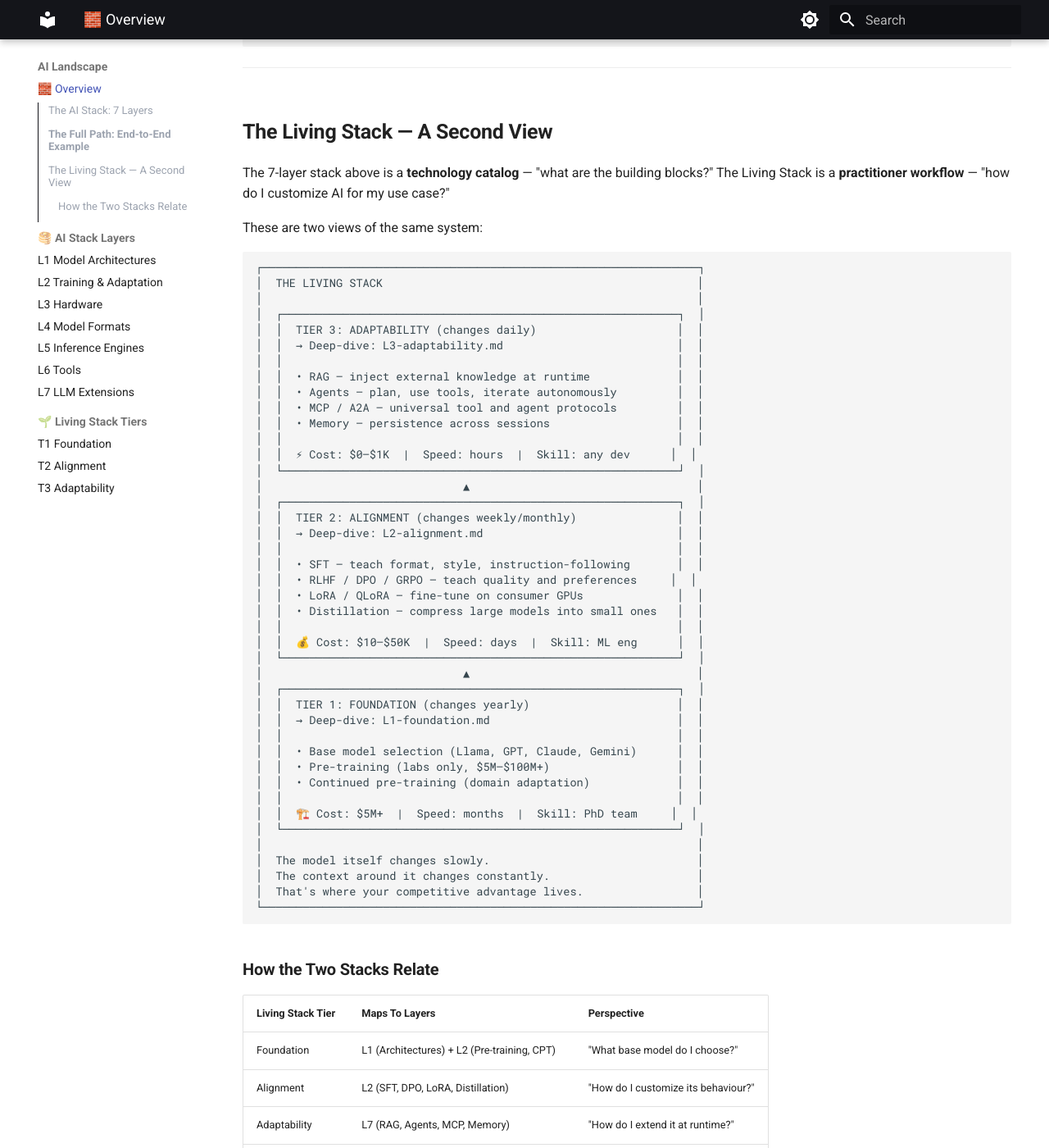
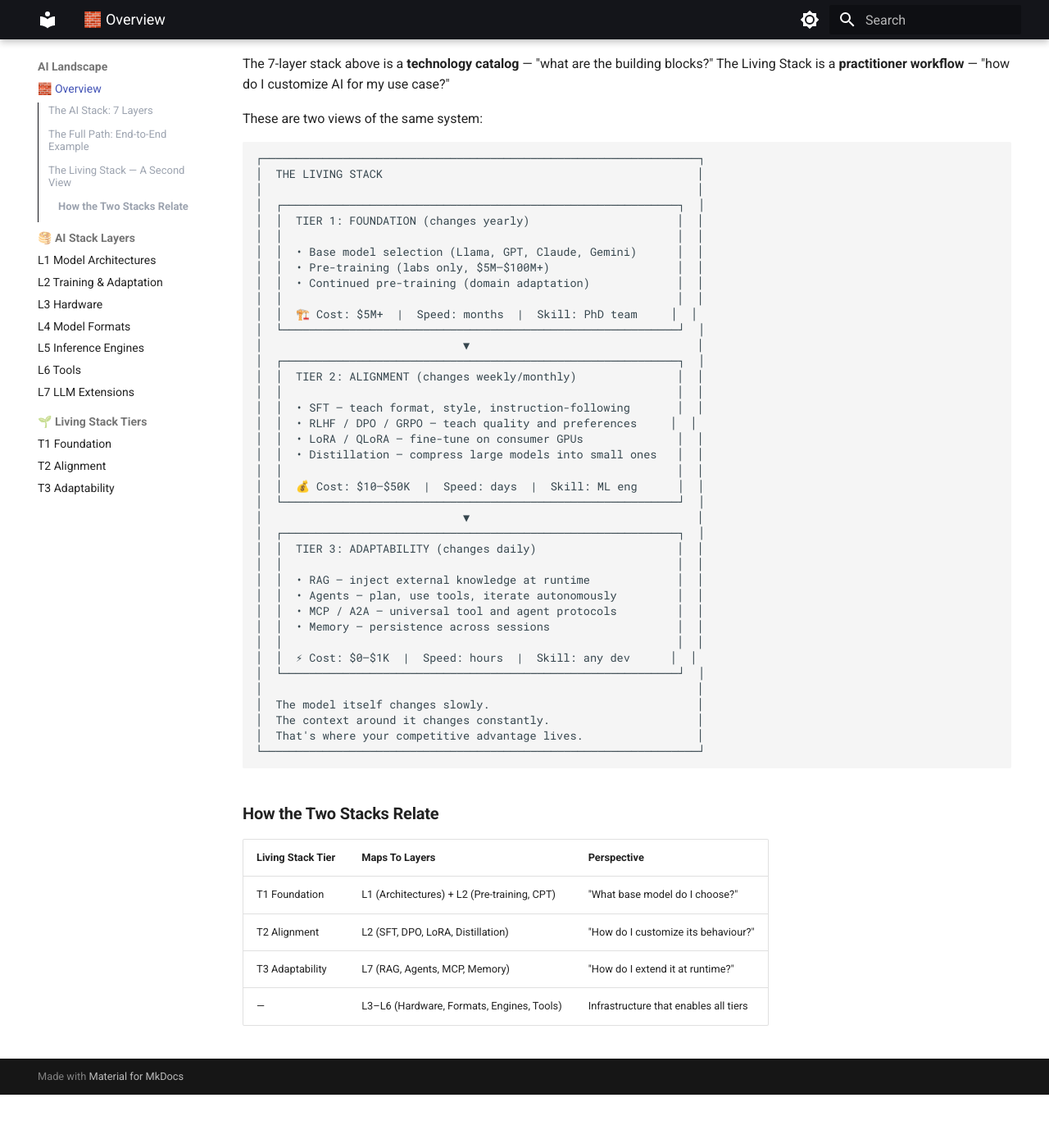
Before and after one commit to jaojbls/ai-landscape, an MkDocs documentation site: the page built from docs/index.md, in a window 1280 px wide and 1400 px high, scrolled down 3336 px. Shown: the whole window at 82% size. Built offline with MkDocs 1.6.1 and Material for MkDocs 9.7.7, drawn with Linux system fonts in a browser that asks for light colours; after the commit the page ends 4671 px from its top, so only the background shows below that; some of the changed text lies outside the part shown.

Commit message:
Docs: Remove deep-dives, reorder Living Stack to T1-T2-T3, update table

````diff
--- a/docs/index.md
+++ b/docs/index.md
@@ -9,7 +9,6 @@
 ```
 ┌─────────────────────────────────────────────────────────────────┐
 │  LAYER 1: MODEL ARCHITECTURES (The Brains)                     │
-│  → Deep-dive: 01-model-architectures.md                        │
 │                                                                 │
 │  Architectures:                                                 │
 │  • Transformer (autoregressive) — GPT, Claude, Llama, Gemini    │
@@ -33,7 +32,6 @@
                                ▼
 ┌─────────────────────────────────────────────────────────────────┐
 │  LAYER 2: TRAINING & ADAPTATION (The Evolution)                │
-│  → Deep-dive: 02-training-adaptation.md                        │
 │                                                                 │
 │  2A. Pre-Training (from scratch)                                │
 │      → Trillions of tokens, $$$ millions, only for labs         │
@@ -56,7 +54,6 @@
                                ▼
 ┌─────────────────────────────────────────────────────────────────┐
 │  LAYER 3: HARDWARE & COMPUTE (The Body)                        │
-│  → Deep-dive: 03-hardware.md                                   │
 │                                                                 │
 │  • CPU (Intel, AMD, ARM) — GGUF inference, no GPU needed        │
 │  • GPU (NVIDIA, AMD) — training + batch inference               │
@@ -71,7 +68,6 @@
                                ▼
 ┌─────────────────────────────────────────────────────────────────┐
 │  LAYER 4: MODEL FORMATS & QUANTISATION (The Compression)       │
-│  → Deep-dive: 04-model-formats.md                              │
 │                                                                 │
 │  Weight Formats:     SafeTensors, GGUF                          │
 │  Interchange:        ONNX (cross-platform portability)          │
@@ -87,7 +83,6 @@
                                ▼
 ┌─────────────────────────────────────────────────────────────────┐
 │  LAYER 5: INFERENCE ENGINES (The Runtime)                      │
-│  → Deep-dive: 05-inference-engines.md                          │
 │                                                                 │
 │  Local:   llama.cpp, MLX, ExLlamaV2, bitnet.cpp (1.58-bit)     │
 │  Server:  vLLM, SGLang, TGI, TensorRT-LLM, Triton              │
@@ -99,7 +94,6 @@
                                ▼
 ┌─────────────────────────────────────────────────────────────────┐
 │  LAYER 6: TOOLS & ENVIRONMENTS (The Interface)                 │
-│  → Deep-dive: 06-tools.md                                      │
 │                                                                 │
 │  6A. Model Servers (backend, no UI)                              │
 │      • Ollama, LocalAI, Foundry Local, Lemonade                 │
@@ -129,7 +123,6 @@
                                ▼
 ┌─────────────────────────────────────────────────────────────────┐
 │  LAYER 7: EXTENSIONS & CAPABILITIES (The Intelligence)         │
-│  → Deep-dive: 07-llm-extensions.md                             │
 │                                                                 │
 │  7A. Agents                                                     │
 │      • Single-agent, multi-agent, planner-executor              │
@@ -177,20 +170,17 @@ These are two views of the same system:
 │  THE LIVING STACK                                               │
 │                                                                 │
 │  ┌───────────────────────────────────────────────────────────┐  │
-│  │  TIER 3: ADAPTABILITY (changes daily)                     │  │
-│  │  → Deep-dive: L3-adaptability.md                          │  │
+│  │  TIER 1: FOUNDATION (changes yearly)                      │  │
 │  │                                                           │  │
-│  │  • RAG — inject external knowledge at runtime             │  │
-│  │  • Agents — plan, use tools, iterate autonomously         │  │
-│  │  • MCP / A2A — universal tool and agent protocols         │  │
-│  │  • Memory — persistence across sessions                   │  │
+│  │  • Base model selection (Llama, GPT, Claude, Gemini)      │  │
+│  │  • Pre-training (labs only, $5M–$100M+)                   │  │
+│  │  • Continued pre-training (domain adaptation)             │  │
 │  │                                                           │  │
-│  │  ⚡ Cost: $0–$1K  |  Speed: hours  |  Skill: any dev      │  │
+│  │  🏗️ Cost: $5M+  |  Speed: months  |  Skill: PhD team     │  │
 │  └───────────────────────────────────────────────────────────┘  │
-│                              ▲                                  │
+│                              ▼                                  │
 │  ┌───────────────────────────────────────────────────────────┐  │
 │  │  TIER 2: ALIGNMENT (changes weekly/monthly)               │  │
-│  │  → Deep-dive: L2-alignment.md                             │  │
 │  │                                                           │  │
 │  │  • SFT — teach format, style, instruction-following       │  │
 │  │  • RLHF / DPO / GRPO — teach quality and preferences     │  │
@@ -199,16 +189,16 @@ These are two views of the same system:
 │  │                                                           │  │
 │  │  💰 Cost: $10–$50K  |  Speed: days  |  Skill: ML eng      │  │
 │  └───────────────────────────────────────────────────────────┘  │
-│                              ▲                                  │
+│                              ▼                                  │
 │  ┌───────────────────────────────────────────────────────────┐  │
-│  │  TIER 1: FOUNDATION (changes yearly)                      │  │
-│  │  → Deep-dive: L1-foundation.md                            │  │
+│  │  TIER 3: ADAPTABILITY (changes daily)                     │  │
 │  │                                                           │  │
-│  │  • Base model selection (Llama, GPT, Claude, Gemini)      │  │
-│  │  • Pre-training (labs only, $5M–$100M+)                   │  │
-│  │  • Continued pre-training (domain adaptation)             │  │
+│  │  • RAG — inject external knowledge at runtime             │  │
+│  │  • Agents — plan, use tools, iterate autonomously         │  │
+│  │  • MCP / A2A — universal tool and agent protocols         │  │
+│  │  • Memory — persistence across sessions                   │  │
 │  │                                                           │  │
-│  │  🏗️ Cost: $5M+  |  Speed: months  |  Skill: PhD team     │  │
+│  │  ⚡ Cost: $0–$1K  |  Speed: hours  |  Skill: any dev      │  │
 │  └───────────────────────────────────────────────────────────┘  │
 │                                                                 │
 │  The model itself changes slowly.                               │
@@ -221,7 +211,7 @@ These are two views of the same system:
 
 | Living Stack Tier | Maps To Layers | Perspective |
 |:--|:--|:--|
-| Foundation | L1 (Architectures) + L2 (Pre-training, CPT) | "What base model do I choose?" |
-| Alignment | L2 (SFT, DPO, LoRA, Distillation) | "How do I customize its behaviour?" |
-| Adaptability | L7 (RAG, Agents, MCP, Memory) | "How do I extend it at runtime?" |
+| T1 Foundation | L1 (Architectures) + L2 (Pre-training, CPT) | "What base model do I choose?" |
+| T2 Alignment | L2 (SFT, DPO, LoRA, Distillation) | "How do I customize its behaviour?" |
+| T3 Adaptability | L7 (RAG, Agents, MCP, Memory) | "How do I extend it at runtime?" |
 | — | L3–L6 (Hardware, Formats, Engines, Tools) | Infrastructure that enables all tiers |
````
Also changed, not shown: docs/clean_deep_dive.py (added, +11 -0 lines), docs/update_index.py (added, +42 -0 lines).
